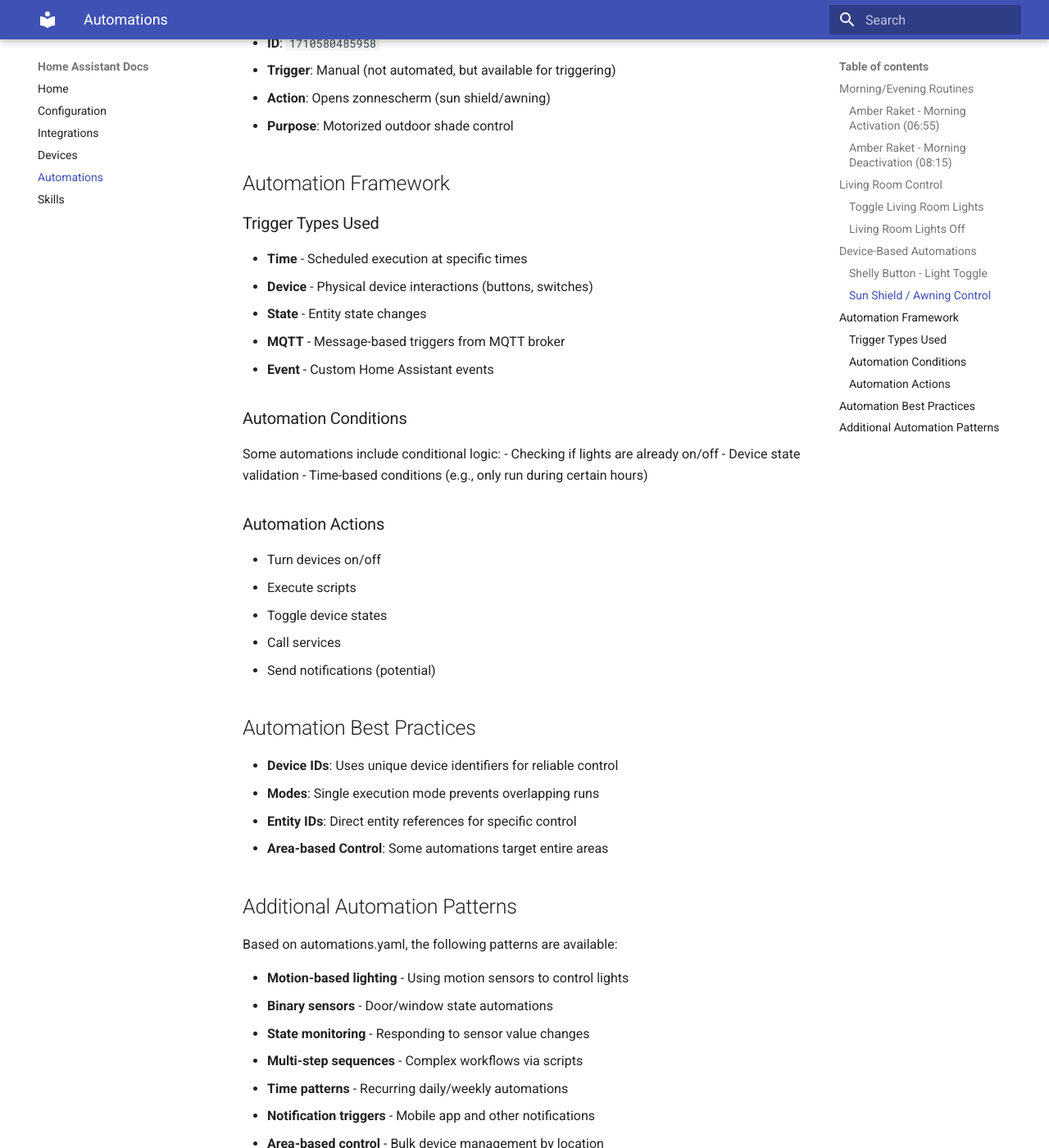
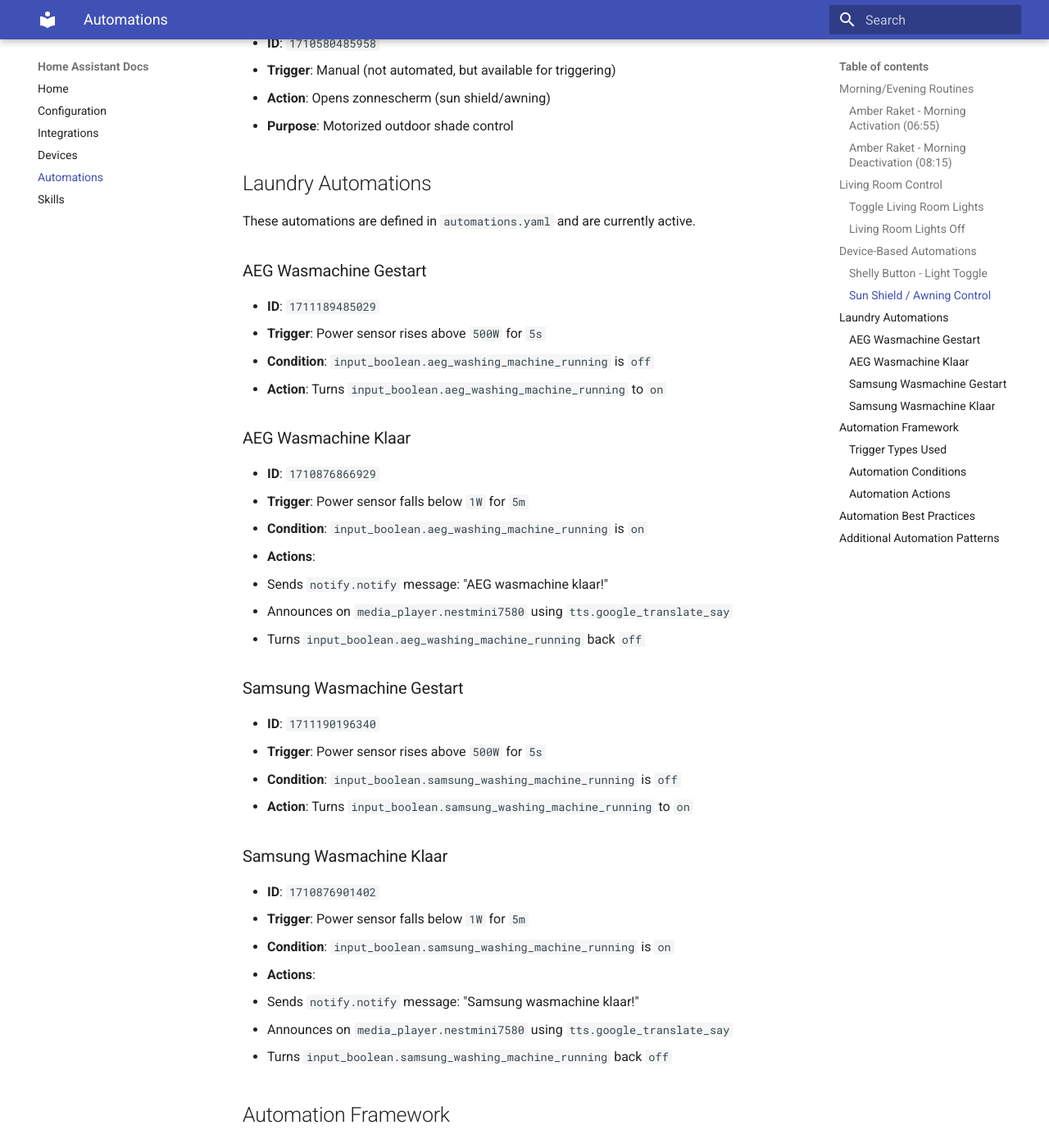
Before and after one commit to bartvanderhel/homeassistant-docs, an MkDocs documentation site: the page built from docs/automations.md, in a window 1280 px wide and 1400 px high, scrolled down 1535 px. Shown: the whole window at 82% size. Built offline with MkDocs 1.6.1 and Material for MkDocs 9.7.7, drawn with Linux system fonts in a browser that asks for light colours.

Commit message:
docs: add missing AEG and Samsung washer automations

```diff
--- a/docs/automations.md
+++ b/docs/automations.md
@@ -52,6 +52,44 @@ Your Home Assistant instance includes several automations that control lights, b
 - **Action**: Opens zonnescherm (sun shield/awning)
 - **Purpose**: Motorized outdoor shade control
 
+## Laundry Automations
+
+These automations are defined in `automations.yaml` and are currently active.
+
+### AEG Wasmachine Gestart
+
+- **ID**: `1711189485029`
+- **Trigger**: Power sensor rises above `500W` for `5s`
+- **Condition**: `input_boolean.aeg_washing_machine_running` is `off`
+- **Action**: Turns `input_boolean.aeg_washing_machine_running` to `on`
+
+### AEG Wasmachine Klaar
+
+- **ID**: `1710876866929`
+- **Trigger**: Power sensor falls below `1W` for `5m`
+- **Condition**: `input_boolean.aeg_washing_machine_running` is `on`
+- **Actions**:
+  1. Sends `notify.notify` message: "AEG wasmachine klaar!"
+  2. Announces on `media_player.nestmini7580` using `tts.google_translate_say`
+  3. Turns `input_boolean.aeg_washing_machine_running` back `off`
+
+### Samsung Wasmachine Gestart
+
+- **ID**: `1711190196340`
+- **Trigger**: Power sensor rises above `500W` for `5s`
+- **Condition**: `input_boolean.samsung_washing_machine_running` is `off`
+- **Action**: Turns `input_boolean.samsung_washing_machine_running` to `on`
+
+### Samsung Wasmachine Klaar
+
+- **ID**: `1710876901402`
+- **Trigger**: Power sensor falls below `1W` for `5m`
+- **Condition**: `input_boolean.samsung_washing_machine_running` is `on`
+- **Actions**:
+  1. Sends `notify.notify` message: "Samsung wasmachine klaar!"
+  2. Announces on `media_player.nestmini7580` using `tts.google_translate_say`
+  3. Turns `input_boolean.samsung_washing_machine_running` back `off`
+
 ## Automation Framework
 
 ### Trigger Types Used
```
Also changed, not shown: docs/devices.md (+16 -0 lines).
